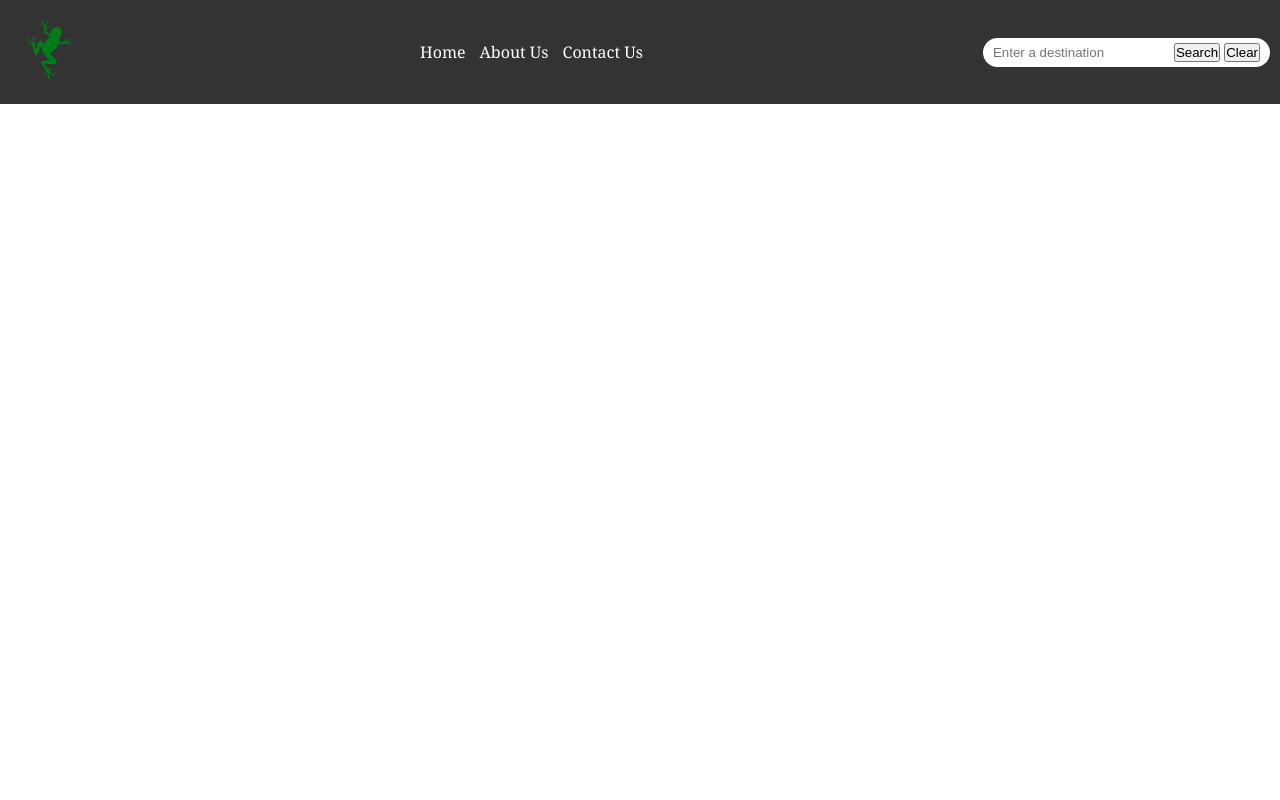
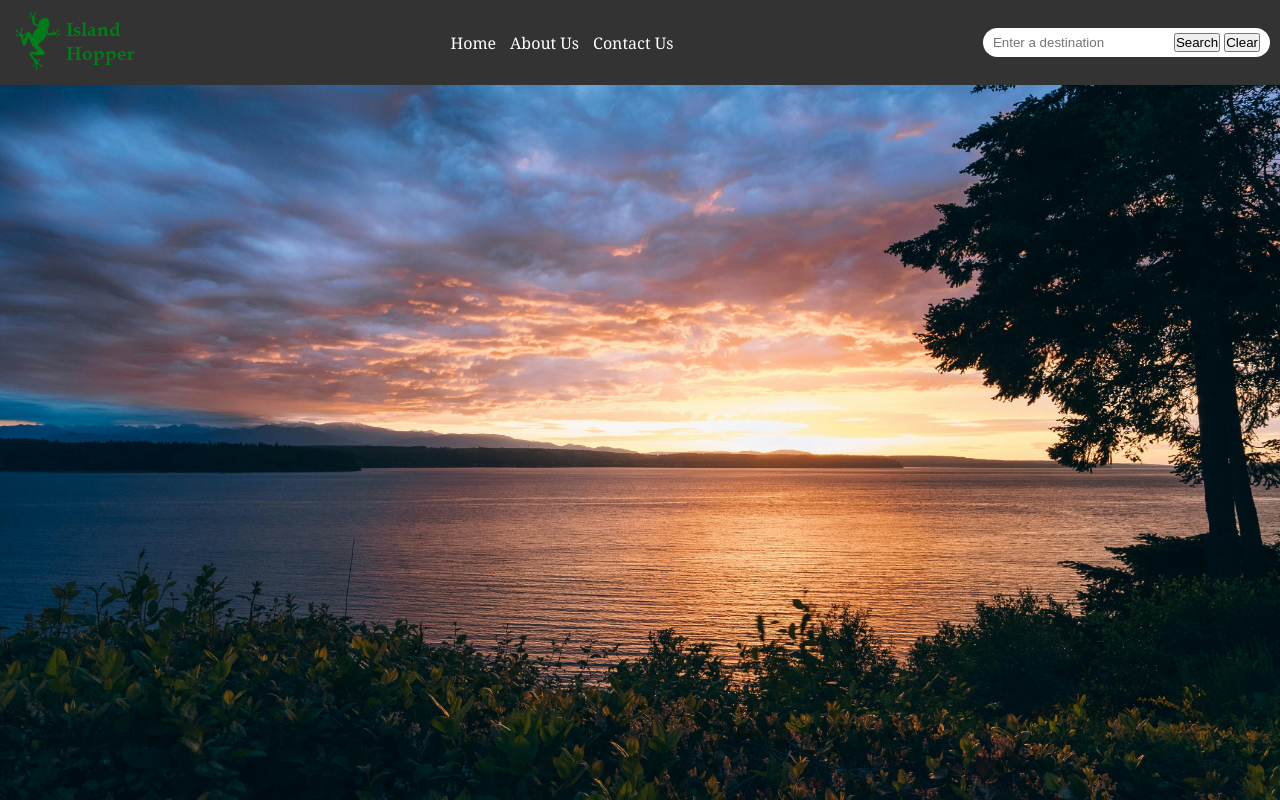
Before and after one commit to bcrandonneur/TavelRecommendation, a plain HTML site: page travel_recommendation.html in a window 1280 px wide. Drawn offline with Linux system fonts and the light colour scheme.

Commit message:
Setup page background image

```diff
--- a/travel_recommendation.css
+++ b/travel_recommendation.css
@@ -1,16 +1,24 @@
-/* Basic CSS for the navigation bar */
+/* Default CSS for page */
+body {
+    background-image: url('pexels-josh-hild-1270765-24964094.jpg');
+    background-repeat: no-repeat;
+    background-attachment: fixed;
+    background-size: cover;
+}
+
 *{
     margin: 0;
     padding: 0;
     box-sizing: border-box;
 }
+
+/* Basic CSS for the navigation bar */
 nav {
     background-color: #333;
     padding: 10px;
     display: flex;
     align-items: center;
     justify-content: space-between;
-
 }
 
 nav ul {
--- a/travel_recommendation.html
+++ b/travel_recommendation.html
@@ -8,7 +8,7 @@
 
 <body>
     <nav>
-        <div class="navLeft"><img src='./vecteezy_frog-vector-logo_7955140.png'></div>
+        <div class="navLeft"><img src='./IslandHopper_Logo.png'></div>
         <div class="navCenter">
             <ul>
                 <li><a href="./travel_recommendation.html">Home</a></li>
```
Also changed, not shown: vecteezy_frog-vector-logo_7955140.png (deleted). Lines whose indentation alone changed are shown as unchanged.
